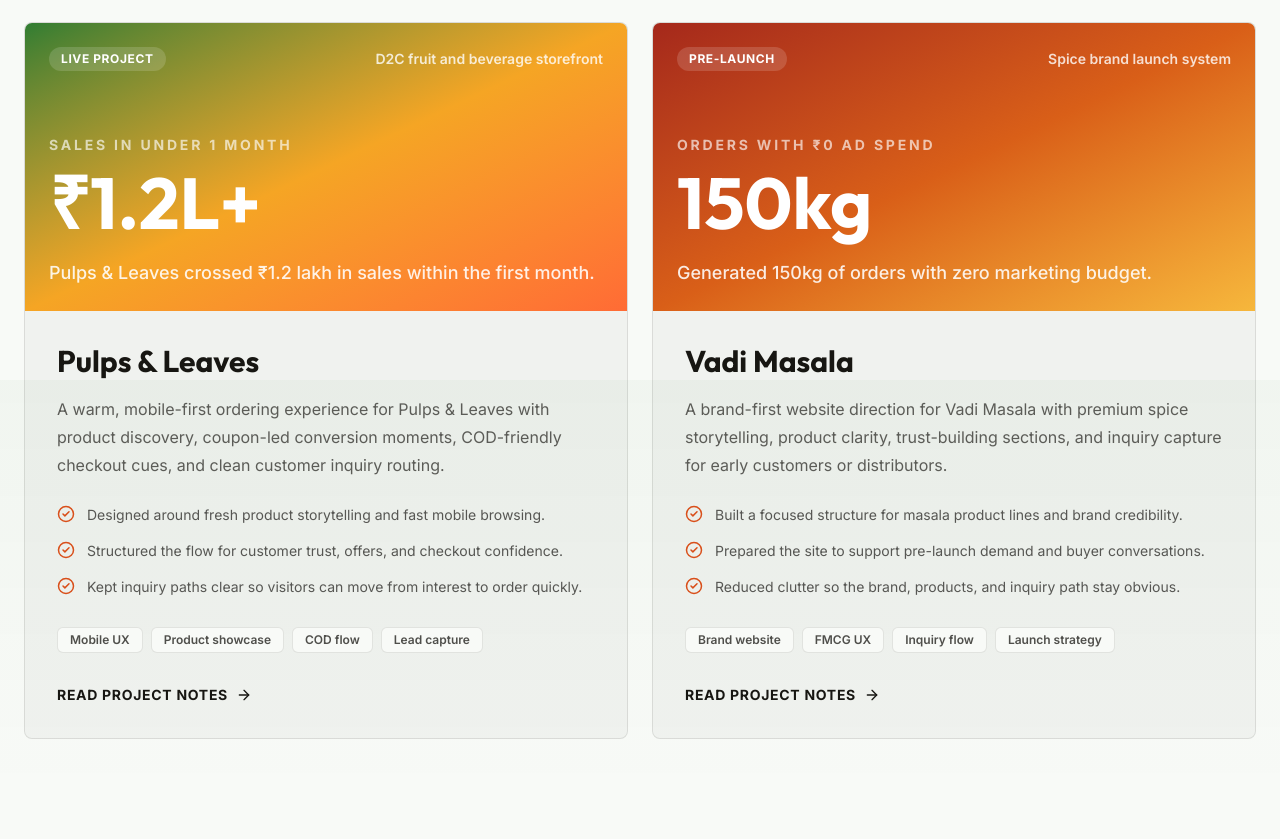
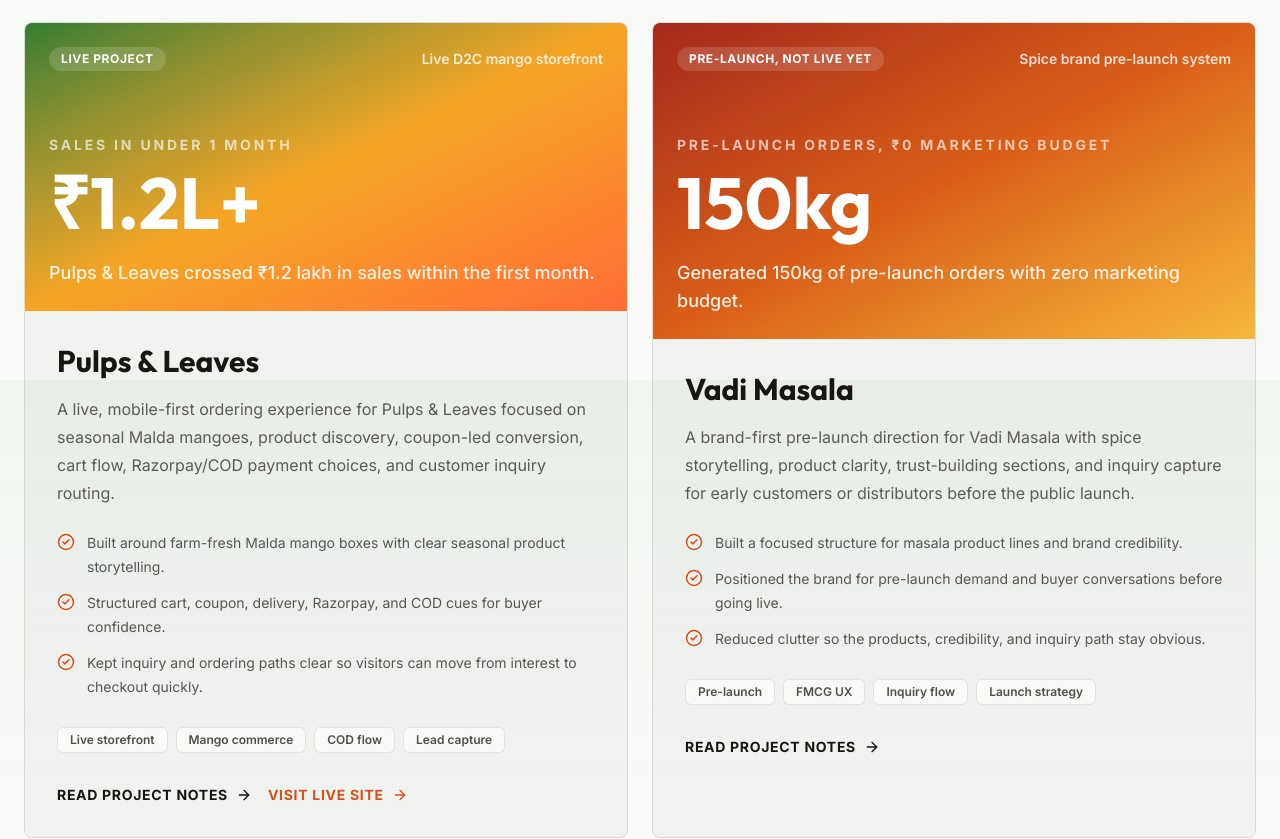
Before and after one commit to DevAtharv/personal, a Next.js app: page / in a window 1280 px wide. Shown: the part 1220-2059 px from the top of the page. Built offline with nearby package versions, Linux system fonts and the light colour scheme.

Commit message:
Clarify live and prelaunch project status

```diff
--- a/src/app/page.tsx
+++ b/src/app/page.tsx
@@ -14,7 +14,7 @@
   {
     label: "Vadi Masala",
     value: "150kg",
-    detail: "orders with ₹0 ad spend",
+    detail: "pre-launch orders, ₹0 marketing budget",
   },
   {
     label: "Focus",
@@ -163,9 +163,21 @@
                     ))}
                   </div>
 
-                  <Link href={`/work#${project.id}`} className="mt-8 inline-flex items-center gap-2 text-sm font-bold uppercase tracking-wider text-foreground hover:text-accent">
-                    Read project notes <ArrowRight size={16} />
-                  </Link>
+                  <div className="mt-8 flex flex-wrap gap-4">
+                    <Link href={`/work#${project.id}`} className="inline-flex items-center gap-2 text-sm font-bold uppercase tracking-wider text-foreground hover:text-accent">
+                      Read project notes <ArrowRight size={16} />
+                    </Link>
+                    {project.url ? (
+                      <a
+                        href={project.url}
+                        target="_blank"
+                        rel="noopener noreferrer"
+                        className="inline-flex items-center gap-2 text-sm font-bold uppercase tracking-wider text-accent hover:text-accent-hover"
+                      >
+                        Visit live site <ArrowRight size={16} />
+                      </a>
+                    ) : null}
+                  </div>
                 </div>
               </motion.article>
             ))}
@@ -177,7 +189,7 @@
         <div className="container mx-auto flex max-w-7xl flex-col justify-between gap-8 md:flex-row md:items-center">
           <div>
             <p className="mb-3 text-sm font-bold uppercase tracking-[0.22em] text-accent">Next build</p>
-            <h2 className="max-w-3xl text-4xl font-heading font-bold md:text-6xl">Have a food brand that needs orders without wasting ad budget?</h2>
+            <h2 className="max-w-3xl text-4xl font-heading font-bold md:text-6xl">Have a food brand that needs orders before wasting ad budget?</h2>
           </div>
           <Link
             href="/contact"
--- a/src/app/work/page.tsx
+++ b/src/app/work/page.tsx
@@ -18,7 +18,7 @@
           <p className="mb-4 text-sm font-bold uppercase tracking-[0.22em] text-accent">Selected work</p>
           <h1 className="text-5xl font-heading font-bold leading-[1.02] md:text-7xl">Proof from food and FMCG builds.</h1>
           <p className="mt-6 max-w-3xl text-lg leading-8 text-foreground/65 md:text-xl">
-            Two focused builds, one simple pattern: clear brand presentation, a cleaner path to inquiry, and outcomes that happened before heavy marketing spend.
+            One live commerce storefront and one pre-launch spice brand system, both built around clear presentation, buyer trust, and measurable demand without heavy marketing spend.
           </p>
         </motion.div>
 
@@ -53,12 +53,23 @@
                       <h2 className="text-4xl font-heading font-bold md:text-5xl">{project.title}</h2>
                       <p className="mt-3 text-sm font-bold uppercase tracking-[0.18em] text-foreground/45">{project.type}</p>
                     </div>
-                    <Link
-                      href="/contact"
-                      className="inline-flex w-full items-center justify-center gap-2 rounded-lg bg-foreground px-5 py-3 text-sm font-bold text-background transition-transform duration-300 hover:-translate-y-0.5 md:w-auto"
-                    >
-                      Build Similar <ArrowRight size={16} />
-                    </Link>
+                    {project.url ? (
+                      <a
+                        href={project.url}
+                        target="_blank"
+                        rel="noopener noreferrer"
+                        className="inline-flex w-full items-center justify-center gap-2 rounded-lg bg-foreground px-5 py-3 text-sm font-bold text-background transition-transform duration-300 hover:-translate-y-0.5 md:w-auto"
+                      >
+                        Visit Live Site <ArrowRight size={16} />
+                      </a>
+                    ) : (
+                      <Link
+                        href="/contact"
+                        className="inline-flex w-full items-center justify-center gap-2 rounded-lg bg-foreground px-5 py-3 text-sm font-bold text-background transition-transform duration-300 hover:-translate-y-0.5 md:w-auto"
+                      >
+                        Discuss Pre-launch <ArrowRight size={16} />
+                      </Link>
+                    )}
                   </div>
 
                   <p className="mt-7 max-w-3xl text-lg leading-8 text-foreground/68">{project.description}</p>
--- a/src/lib/site-content.ts
+++ b/src/lib/site-content.ts
@@ -18,36 +18,38 @@
     id: "pulps-leaves",
     title: "Pulps & Leaves",
     status: "Live project",
-    type: "D2C fruit and beverage storefront",
+    type: "Live D2C mango storefront",
+    url: "https://pulpsandleaves.com/",
     description:
-      "A warm, mobile-first ordering experience for Pulps & Leaves with product discovery, coupon-led conversion moments, COD-friendly checkout cues, and clean customer inquiry routing.",
-    tags: ["Mobile UX", "Product showcase", "COD flow", "Lead capture"],
+      "A live, mobile-first ordering experience for Pulps & Leaves focused on seasonal Malda mangoes, product discovery, coupon-led conversion, cart flow, Razorpay/COD payment choices, and customer inquiry routing.",
+    tags: ["Live storefront", "Mango commerce", "COD flow", "Lead capture"],
     color: "from-[#2f7d32] via-[#f5a524] to-[#ff6b35]",
     metric: "₹1.2L+",
     metricLabel: "sales in under 1 month",
     highlights: [
-      "Designed around fresh product storytelling and fast mobile browsing.",
-      "Structured the flow for customer trust, offers, and checkout confidence.",
-      "Kept inquiry paths clear so visitors can move from interest to order quickly.",
+      "Built around farm-fresh Malda mango boxes with clear seasonal product storytelling.",
+      "Structured cart, coupon, delivery, Razorpay, and COD cues for buyer confidence.",
+      "Kept inquiry and ordering paths clear so visitors can move from interest to checkout quickly.",
     ],
     outcome: "Pulps & Leaves crossed ₹1.2 lakh in sales within the first month.",
   },
   {
     id: "vadi-masala",
     title: "Vadi Masala",
-    status: "Pre-launch",
-    type: "Spice brand launch system",
+    status: "Pre-launch, not live yet",
+    type: "Spice brand pre-launch system",
+    url: null,
     description:
-      "A brand-first website direction for Vadi Masala with premium spice storytelling, product clarity, trust-building sections, and inquiry capture for early customers or distributors.",
-    tags: ["Brand website", "FMCG UX", "Inquiry flow", "Launch strategy"],
+      "A brand-first pre-launch direction for Vadi Masala with spice storytelling, product clarity, trust-building sections, and inquiry capture for early customers or distributors before the public launch.",
+    tags: ["Pre-launch", "FMCG UX", "Inquiry flow", "Launch strategy"],
     color: "from-[#a5281b] via-[#d95f18] to-[#f6b73c]",
     metric: "150kg",
-    metricLabel: "orders with ₹0 ad spend",
+    metricLabel: "pre-launch orders, ₹0 marketing budget",
     highlights: [
       "Built a focused structure for masala product lines and brand credibility.",
-      "Prepared the site to support pre-launch demand and buyer conversations.",
-      "Reduced clutter so the brand, products, and inquiry path stay obvious.",
+      "Positioned the brand for pre-launch demand and buyer conversations before going live.",
+      "Reduced clutter so the products, credibility, and inquiry path stay obvious.",
     ],
-    outcome: "Generated 150kg of orders with zero marketing budget.",
+    outcome: "Generated 150kg of pre-launch orders with zero marketing budget.",
   },
 ];
```
